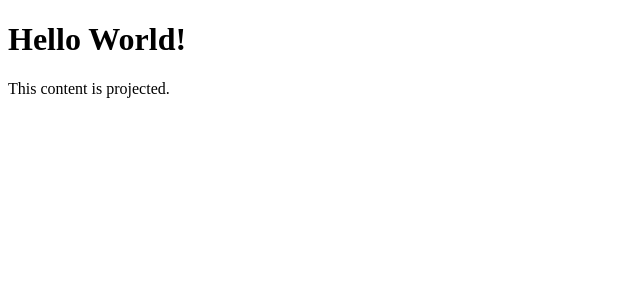
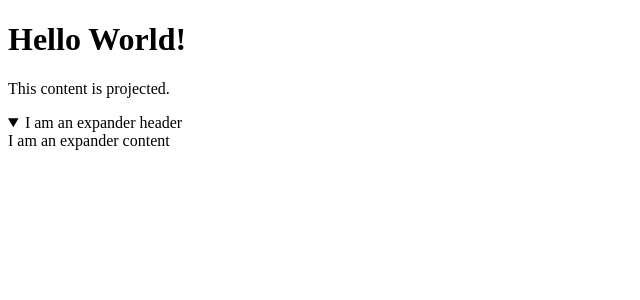
Before and after one commit to dreiv/ng-expander, an Angular app: page / in a window 1280 px wide. Shown: the top 300 px of the page, without its empty margins (0-640 px from the left). Built offline with nearby package versions, Linux system fonts and the light colour scheme.

Commit message:
basic expander

```diff
--- a/src/app/app.component.html
+++ b/src/app/app.component.html
@@ -7,3 +7,7 @@
 <app-projection>
   <p>This content is projected.</p>
 </app-projection>
+
+<app-expander heading="I am an expander header">
+  I am an expander content
+</app-expander>
--- a/src/app/expander/expander.component.html
+++ b/src/app/expander/expander.component.html
@@ -1 +1,4 @@
-<p>expander works!</p>
+<details open>
+  <summary>{{ heading }}</summary>
+  <ng-content></ng-content>
+</details>
--- a/src/app/expander/expander.component.ts
+++ b/src/app/expander/expander.component.ts
@@ -1,15 +1,10 @@
-import { Component, OnInit } from '@angular/core';
+import { Component, Input } from '@angular/core';
 
 @Component({
   selector: 'app-expander',
   templateUrl: './expander.component.html',
   styleUrls: ['./expander.component.scss']
 })
-export class ExpanderComponent implements OnInit {
-
-  constructor() { }
-
-  ngOnInit(): void {
-  }
-
+export class ExpanderComponent {
+  @Input() heading: string;
 }
```
